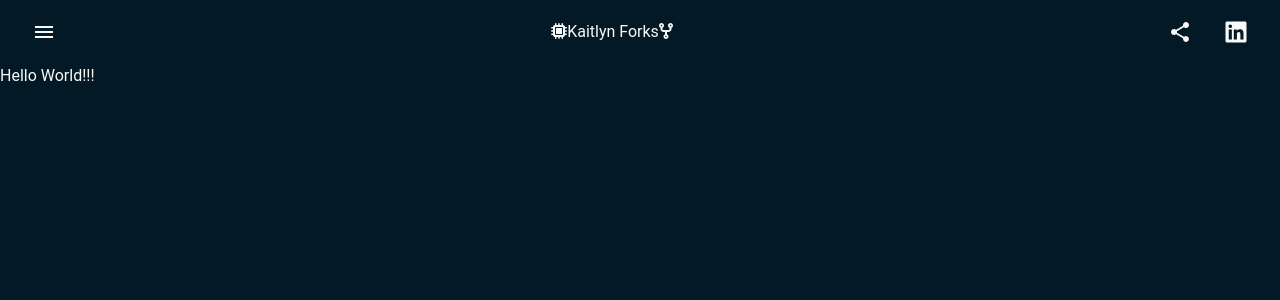
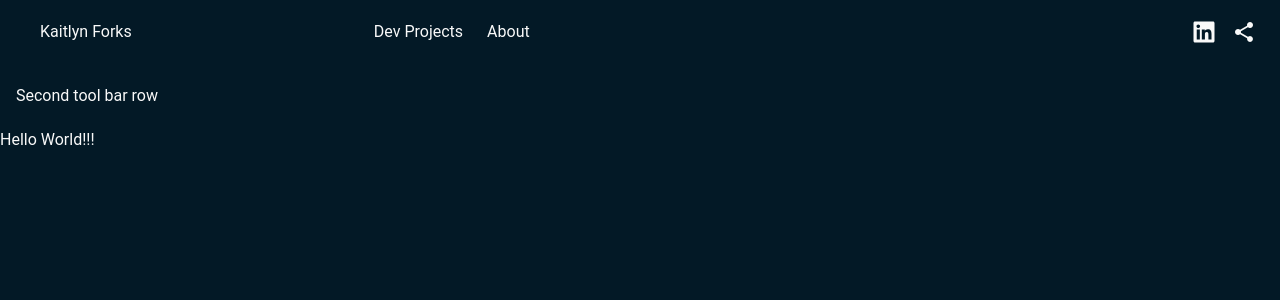
Before and after one commit to kforks/forked-software-ng, an Angular app: page / in a window 1280 px wide. Shown: the top 300 px of the page. Built offline with nearby package versions, Linux system fonts and the light colour scheme.

Commit message:
nav development

```diff
--- a/src/app/nav/nav.component.html
+++ b/src/app/nav/nav.component.html
@@ -1,23 +1,33 @@
-<mat-toolbar class="kf-toolbar">
-  <!-- Menu Button -->
-  <button mat-icon-button class="example-icon" aria-label="Example icon-button with menu icon">
-    <mat-icon>menu</mat-icon>
-  </button>
+<mat-toolbar>
 
-  <!-- Title -->
-  <span class="example-spacer"></span>
-  <fa-icon [icon]="faMicrochip"></fa-icon>
-  <span>Kaitlyn Forks</span>
-  <fa-icon [icon]="faCodeFork"></fa-icon>
-  <span class="example-spacer"></span>
+  <!-- Main Nav Row -->
+  <mat-toolbar-row class="nav-toolbar">
+  <div class="margin-left-lg">
+    <span>Kaitlyn Forks</span>
+  </div>
 
-  <!-- Share Button -->
-  <button mat-icon-button aria-label="share" (click)="copyUrlToClipboard()">
-    <mat-icon>share</mat-icon>
-  </button>
+  <div class="nav-links">
+    <span class="margin-left-lg"> Dev Projects</span>
+    <span class="margin-left-lg"> About </span>
+  </div>
 
-  <!-- LinkedIn Button -->
-  <button mat-icon-button aria-label="linkedin" (click)="openLinkedIn()">
-    <fa-icon [icon]="faLinkedin"></fa-icon>
-  </button>
+  <div class="nav-icons">
+    <!-- LinkedIn Button -->
+    <button mat-icon-button aria-label="linkedin" (click)="openLinkedIn()" [matTooltip]="'LinkedIn'">
+      <fa-icon [icon]="faLinkedin"></fa-icon>
+    </button>
+    <!-- Share Button -->
+    <button mat-icon-button aria-label="share" (click)="copyUrlToClipboard()" [matTooltip]="'Share'">
+      <mat-icon>share</mat-icon>
+    </button>
+  </div>
+  </mat-toolbar-row>
+
+
+  <!-- Projects Row -->
+  <mat-toolbar-row class="nav-toolbar">
+    <div>
+      Second tool bar row
+    </div>
+  </mat-toolbar-row>
 </mat-toolbar>
--- a/src/app/nav/nav.component.scss
+++ b/src/app/nav/nav.component.scss
@@ -1,7 +1,19 @@
-.example-spacer {
-  flex: 1 1 auto;
+.nav-toolbar {
+  display: flex;
+  flex-direction: row;
+  align-items: center;
+  justify-content: space-between;
+  width: 100%;
 }
 
-button {
-  margin: 0 8px;
+.nav-icons {
+  display: flex;
+  flex:auto;
+  justify-content: end;
 }
+
+.nav-links {
+  display: flex;
+  flex:auto;
+  justify-content: center;
+}
--- a/src/styles/_globals.scss
+++ b/src/styles/_globals.scss
@@ -1,6 +1,7 @@
 @use './variables' as v;
 
 // For global styles like body, html, and common resets.
+
 // Reset styles
 * {
   margin: 0;
@@ -26,3 +27,25 @@ a {
     text-decoration: underline;
   }
 }
+
+
+// Spacing Variables for Margin Mixin
+$spacing: (
+  xs: v.$spacing-xs,
+  sm: v.$spacing-sm,
+  md: v.$spacing-md,
+  lg: v.$spacing-lg,
+  xl: v.$spacing-xl
+);
+
+// Generate Margin Classes with a Mixin - ex: "margin-left-xl"
+@mixin generate-margins {
+  @each $key, $value in $spacing {
+    @each $direction in ('left', 'right', 'top', 'bottom') {
+      .margin-#{$direction}-#{$key} {
+        margin-#{$direction}: #{$value};
+      }
+    }
+  }
+}
+@include generate-margins;
```
Also changed, not shown: src/app/nav/nav.component.ts (+8 -6 lines).
